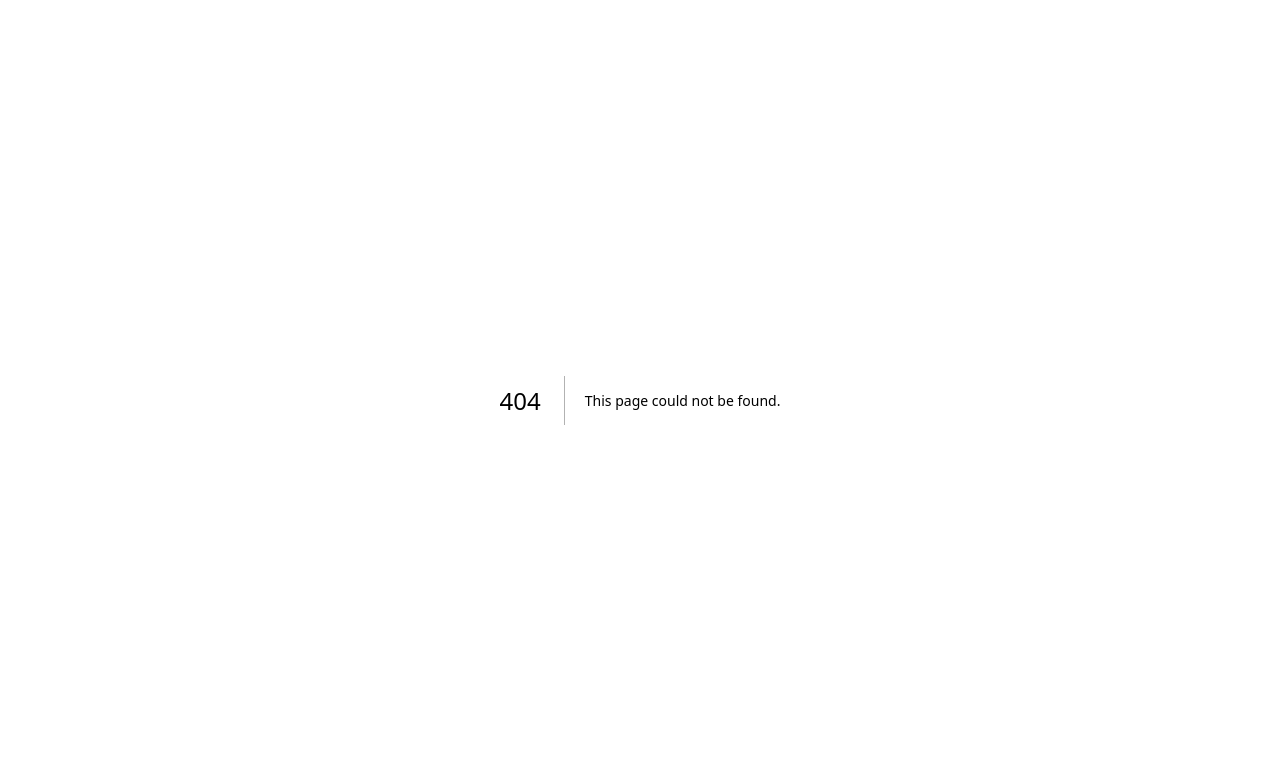
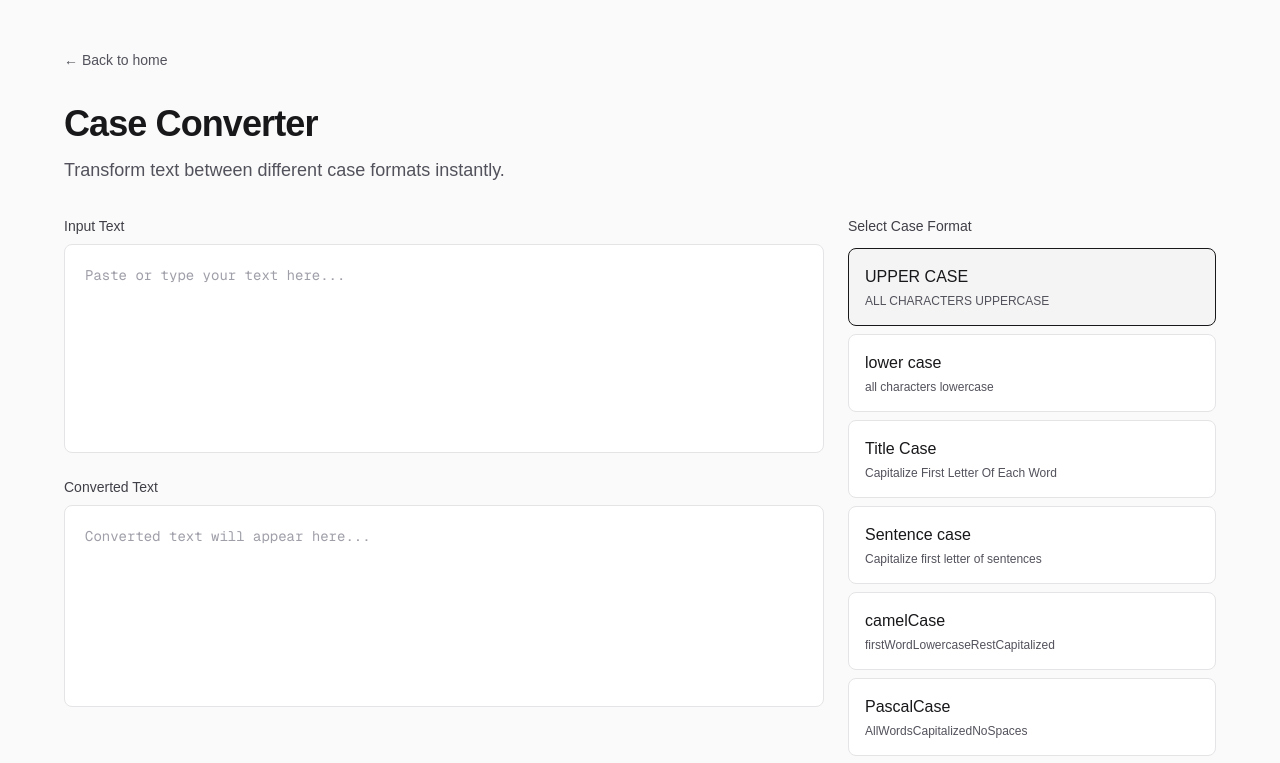
Before and after one commit to evanisnor/textytools, a Next.js app: page /case-converter in a window 1280 px wide. Before the commit this address had no page. Shown: the top 763 px of the page. Built offline with nearby package versions, Linux system fonts and the light colour scheme.

Commit message:
Add Case Converter tool

```diff
--- /dev/null
+++ b/app/case-converter/page.tsx
@@ -0,0 +1,239 @@
+'use client';
+
+import { useState } from 'react';
+import Link from 'next/link';
+
+type CaseType =
+  | 'upper'
+  | 'lower'
+  | 'title'
+  | 'sentence'
+  | 'camel'
+  | 'pascal'
+  | 'snake'
+  | 'kebab'
+  | 'constant'
+  | 'dot'
+  | 'path';
+
+interface CaseOption {
+  id: CaseType;
+  label: string;
+  description: string;
+}
+
+const caseOptions: CaseOption[] = [
+  { id: 'upper', label: 'UPPER CASE', description: 'ALL CHARACTERS UPPERCASE' },
+  { id: 'lower', label: 'lower case', description: 'all characters lowercase' },
+  { id: 'title', label: 'Title Case', description: 'Capitalize First Letter Of Each Word' },
+  { id: 'sentence', label: 'Sentence case', description: 'Capitalize first letter of sentences' },
+  { id: 'camel', label: 'camelCase', description: 'firstWordLowercaseRestCapitalized' },
+  { id: 'pascal', label: 'PascalCase', description: 'AllWordsCapitalizedNoSpaces' },
+  { id: 'snake', label: 'snake_case', description: 'words_separated_by_underscores' },
+  { id: 'kebab', label: 'kebab-case', description: 'words-separated-by-hyphens' },
+  { id: 'constant', label: 'CONSTANT_CASE', description: 'UPPER_CASE_WITH_UNDERSCORES' },
+  { id: 'dot', label: 'dot.case', description: 'words.separated.by.dots' },
+  { id: 'path', label: 'path/case', description: 'words/separated/by/slashes' },
+];
+
+function toTitleCase(str: string): string {
+  return str.replace(/\w\S*/g, (txt) => txt.charAt(0).toUpperCase() + txt.substr(1).toLowerCase());
+}
+
+function toSentenceCase(str: string): string {
+  return str.toLowerCase().replace(/(^\s*\w|[.!?]\s*\w)/g, (c) => c.toUpperCase());
+}
+
+function toWords(str: string): string[] {
+  return str
+    .replace(/([a-z])([A-Z])/g, '$1 $2')
+    .replace(/([A-Z])([A-Z][a-z])/g, '$1 $2')
+    .replace(/[_\-./\\]/g, ' ')
+    .split(/\s+/)
+    .filter(word => word.length > 0);
+}
+
+function toCamelCase(str: string): string {
+  const words = toWords(str);
+  return words
+    .map((word, index) =>
+      index === 0
+        ? word.toLowerCase()
+        : word.charAt(0).toUpperCase() + word.slice(1).toLowerCase()
+    )
+    .join('');
+}
+
+function toPascalCase(str: string): string {
+  const words = toWords(str);
+  return words
+    .map(word => word.charAt(0).toUpperCase() + word.slice(1).toLowerCase())
+    .join('');
+}
+
+function toSnakeCase(str: string): string {
+  return toWords(str).map(w => w.toLowerCase()).join('_');
+}
+
+function toKebabCase(str: string): string {
+  return toWords(str).map(w => w.toLowerCase()).join('-');
+}
+
+function toConstantCase(str: string): string {
+  return toWords(str).map(w => w.toUpperCase()).join('_');
+}
+
+function toDotCase(str: string): string {
+  return toWords(str).map(w => w.toLowerCase()).join('.');
+}
+
+function toPathCase(str: string): string {
+  return toWords(str).map(w => w.toLowerCase()).join('/');
+}
+
+function convertCase(text: string, caseType: CaseType): string {
+  if (!text) return '';
+
+  switch (caseType) {
+    case 'upper':
+      return text.toUpperCase();
+    case 'lower':
+      return text.toLowerCase();
+    case 'title':
+      return toTitleCase(text);
+    case 'sentence':
+      return toSentenceCase(text);
+    case 'camel':
+      return toCamelCase(text);
+    case 'pascal':
+      return toPascalCase(text);
+    case 'snake':
+      return toSnakeCase(text);
+    case 'kebab':
+      return toKebabCase(text);
+    case 'constant':
+      return toConstantCase(text);
+    case 'dot':
+      return toDotCase(text);
+    case 'path':
+      return toPathCase(text);
+    default:
+      return text;
+  }
+}
+
+export default function CaseConverter() {
+  const [text, setText] = useState('');
+  const [selectedCase, setSelectedCase] = useState<CaseType>('upper');
+
+  const convertedText = convertCase(text, selectedCase);
+
+  const copyToClipboard = async () => {
+    try {
+      await navigator.clipboard.writeText(convertedText);
+    } catch (err) {
+      console.error('Failed to copy:', err);
+    }
+  };
+
+  return (
+    <div className="min-h-screen bg-zinc-50 dark:bg-zinc-950 py-12 px-6">
+      <div className="max-w-6xl mx-auto">
+        <div className="mb-8">
+          <Link
+            href="/"
+            className="text-sm text-zinc-600 dark:text-zinc-400 hover:text-zinc-900 dark:hover:text-zinc-50 transition-colors"
+          >
+            ← Back to home
+          </Link>
+        </div>
+
+        <div className="mb-8">
+          <h1 className="text-4xl font-bold tracking-tight text-zinc-900 dark:text-zinc-50 mb-3">
+            Case Converter
+          </h1>
+          <p className="text-lg text-zinc-600 dark:text-zinc-400">
+            Transform text between different case formats instantly.
+          </p>
+        </div>
+
+        <div className="grid grid-cols-1 lg:grid-cols-3 gap-6">
+          <div className="lg:col-span-2 space-y-6">
+            <div>
+              <label className="block text-sm font-medium text-zinc-700 dark:text-zinc-300 mb-2">
+                Input Text
+              </label>
+              <div className="bg-white dark:bg-zinc-900 rounded-lg border border-zinc-200 dark:border-zinc-800 p-1">
+                <textarea
+                  value={text}
+                  onChange={(e) => setText(e.target.value)}
+                  placeholder="Paste or type your text here..."
+                  className="w-full h-48 p-4 bg-transparent text-zinc-900 dark:text-zinc-50 placeholder-zinc-400 dark:placeholder-zinc-600 resize-none focus:outline-none font-mono text-sm"
+                  spellCheck={false}
+                />
+              </div>
+            </div>
+
+            <div>
+              <div className="flex items-center justify-between mb-2">
+                <label className="block text-sm font-medium text-zinc-700 dark:text-zinc-300">
+                  Converted Text
+                </label>
+                {convertedText && (
+                  <button
+                    onClick={copyToClipboard}
+                    className="text-sm text-zinc-600 dark:text-zinc-400 hover:text-zinc-900 dark:hover:text-zinc-50 transition-colors"
+                  >
+                    Copy to clipboard
+                  </button>
+                )}
+              </div>
+              <div className="bg-white dark:bg-zinc-900 rounded-lg border border-zinc-200 dark:border-zinc-800 p-1">
+                <div className="w-full h-48 p-4 overflow-auto font-mono text-sm text-zinc-900 dark:text-zinc-50 whitespace-pre-wrap break-words">
+                  {convertedText || <span className="text-zinc-400 dark:text-zinc-600">Converted text will appear here...</span>}
+                </div>
+              </div>
+            </div>
+          </div>
+
+          <div className="space-y-3">
+            <label className="block text-sm font-medium text-zinc-700 dark:text-zinc-300 mb-3">
+              Select Case Format
+            </label>
+            <div className="space-y-2">
+              {caseOptions.map((option) => (
+                <button
+                  key={option.id}
+                  onClick={() => setSelectedCase(option.id)}
+                  className={`w-full text-left p-4 rounded-lg border transition-colors ${
+                    selectedCase === option.id
+                      ? 'border-zinc-900 dark:border-zinc-50 bg-zinc-100 dark:bg-zinc-800'
+                      : 'border-zinc-200 dark:border-zinc-800 bg-white dark:bg-zinc-900 hover:border-zinc-300 dark:hover:border-zinc-700'
+                  }`}
+                >
+                  <div className="font-medium text-zinc-900 dark:text-zinc-50 mb-1">
+                    {option.label}
+                  </div>
+                  <div className="text-xs text-zinc-600 dark:text-zinc-400">
+                    {option.description}
+                  </div>
+                </button>
+              ))}
+            </div>
+          </div>
+        </div>
+
+        {text.length > 0 && (
+          <div className="mt-6 flex justify-end">
+            <button
+              onClick={() => setText('')}
+              className="text-sm text-zinc-600 dark:text-zinc-400 hover:text-zinc-900 dark:hover:text-zinc-50 transition-colors"
+            >
+              Clear text
+            </button>
+          </div>
+        )}
+      </div>
+    </div>
+  );
+}
--- a/app/page.tsx
+++ b/app/page.tsx
@@ -26,6 +26,18 @@ export default function Home() {
             </p>
           </Link>
 
+          <Link
+            href="/case-converter"
+            className="rounded-lg border border-zinc-200 dark:border-zinc-800 bg-white dark:bg-zinc-900 p-6 hover:border-zinc-300 dark:hover:border-zinc-700 transition-colors"
+          >
+            <h2 className="text-xl font-semibold text-zinc-900 dark:text-zinc-50 mb-2">
+              Case Converter
+            </h2>
+            <p className="text-sm text-zinc-600 dark:text-zinc-400">
+              Transform text between different case formats instantly
+            </p>
+          </Link>
+
           {/* Placeholder for future tools */}
           <div className="rounded-lg border border-zinc-200 dark:border-zinc-800 bg-white dark:bg-zinc-900 p-6 hover:border-zinc-300 dark:hover:border-zinc-700 transition-colors opacity-50">
             <h2 className="text-xl font-semibold text-zinc-900 dark:text-zinc-50 mb-2">
```
